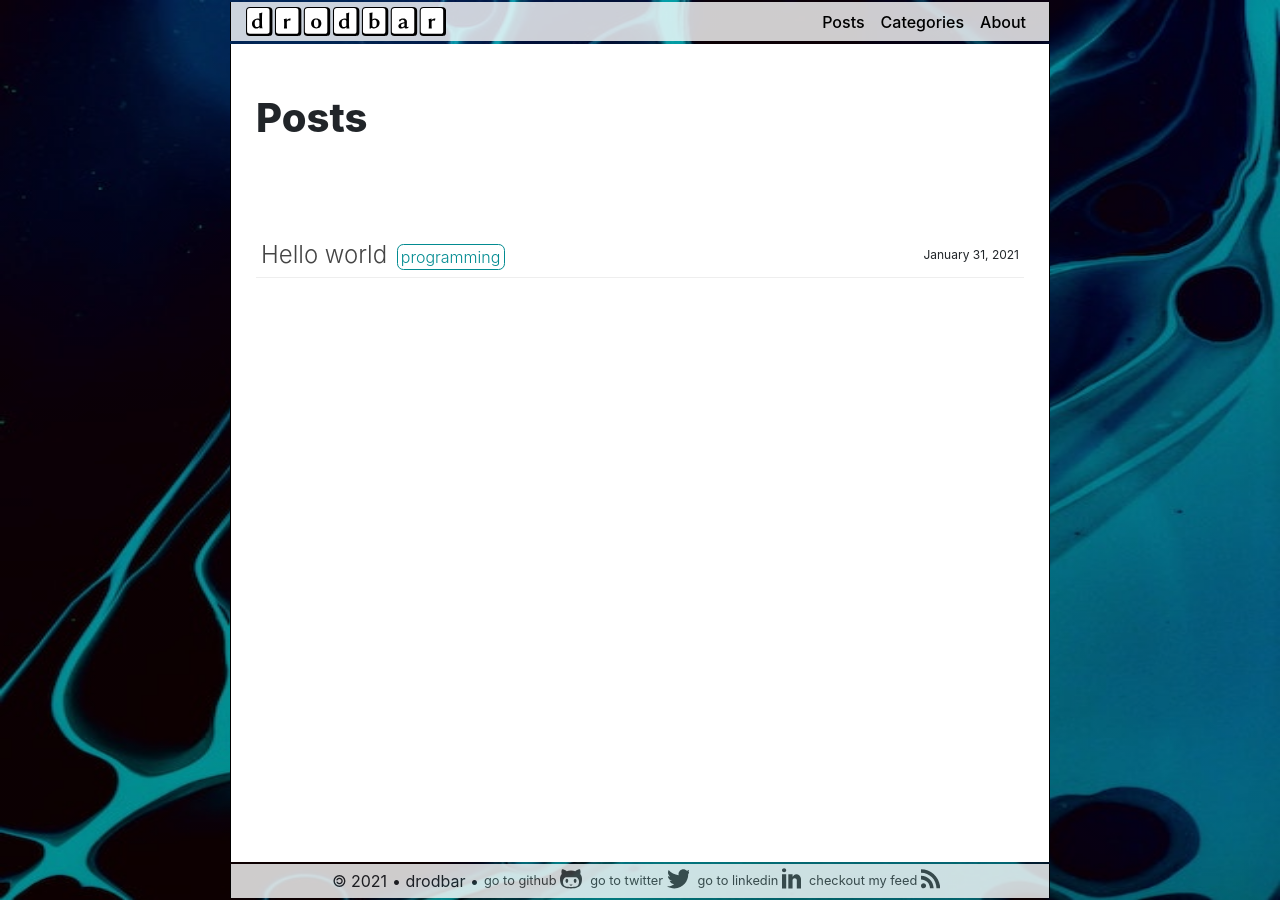
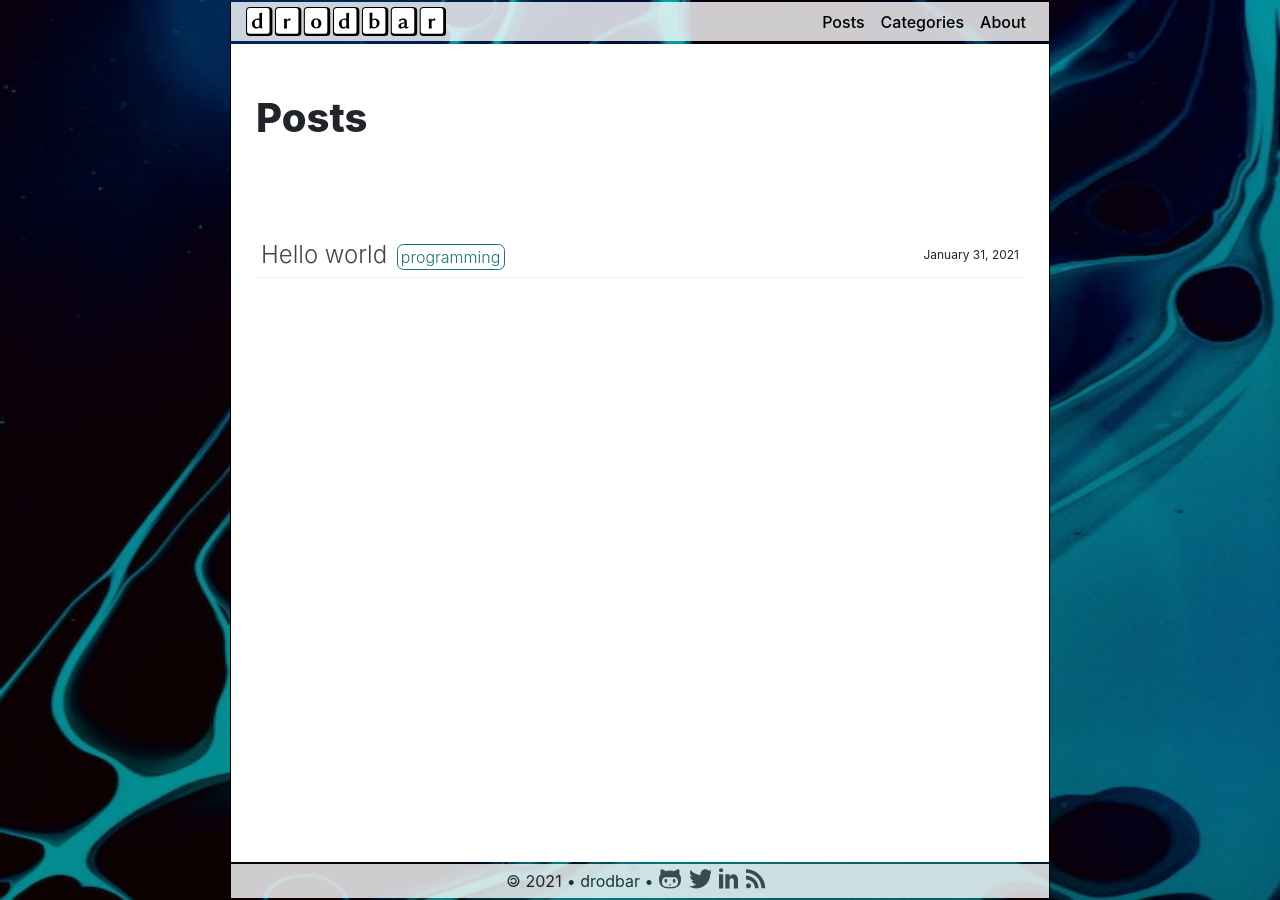
Before and after one commit to drodbar/drodbar.github.io, a Jekyll site: the page built from pages/posts.html, in a window 1280 px wide. Built offline with Jekyll 4.4.1, drawn with Linux system fonts in a browser that asks for light colours.

Commit message:
Improve color contrast and alternative text to social icons

```diff
--- a/_includes/social.html
+++ b/_includes/social.html
@@ -6,22 +6,22 @@
    {{ site.title }}
   </li>
   <li>
-    <a href="https://github.com/{{ site.author.github }}" rel="noopener" target="_blank">go to github
+    <a href="https://github.com/{{ site.author.github }}" rel="noopener" target="_blank" aria-label="go to github">
       {% include github.svg %}
     </a>
   </li>
  <li>
-    <a href="https://twitter.com/{{ site.author.twitter }}" rel="noopener" target="_blank">go to twitter
+    <a href="https://twitter.com/{{ site.author.twitter }}" rel="noopener" target="_blank" aria-label="go to twitter">
       {% include twitter.svg %}
     </a>
   </li>
   <li>
-    <a href="https://linkedin.com/in/{{ site.author.linkedin }}" rel="noopener" target="_blank">go to linkedin
+    <a href="https://linkedin.com/in/{{ site.author.linkedin }}" rel="noopener" target="_blank" aria-label="go to linkedin">
       {% include linkedin.svg %}
     </a>
   </li>
   <li>
-    <a href="/feed.xml">checkout my feed
+    <a href="/feed.xml" aria-label="checkout my feed">
       {% include feed.svg %}
     </a>
   </li>
--- a/_sass/_variables.scss
+++ b/_sass/_variables.scss
@@ -30,7 +30,7 @@ $base-z-index: 0;
 
 // Colors
 //
-$primary-color: #3cc76a;
+$primary-color: #09777b;
 $white-color: #fff;
 $black-color: #000;
 $blue-color: #477dca;
@@ -94,7 +94,7 @@ $max-desktop-large: $max-feature ($desktop-large-width + 1);
 
 
 //$main-color: rgb(75, 180, 125);
-$main-color: rgb(2, 139, 145);
+$main-color: #167579;
 $navlink-color: #000;
 $footer-color: #fff;
 $toc-color: rgb(247, 248, 248);
```
